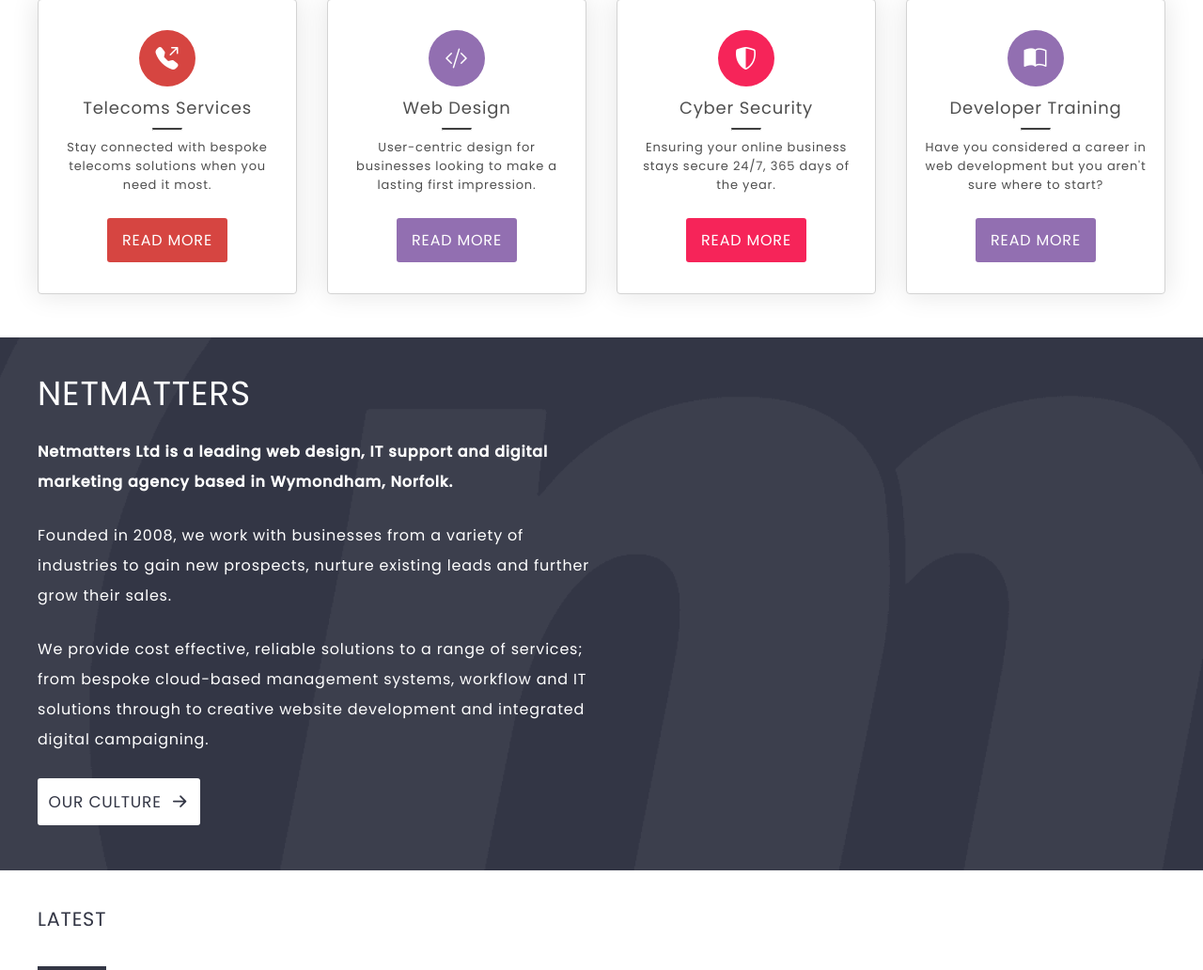
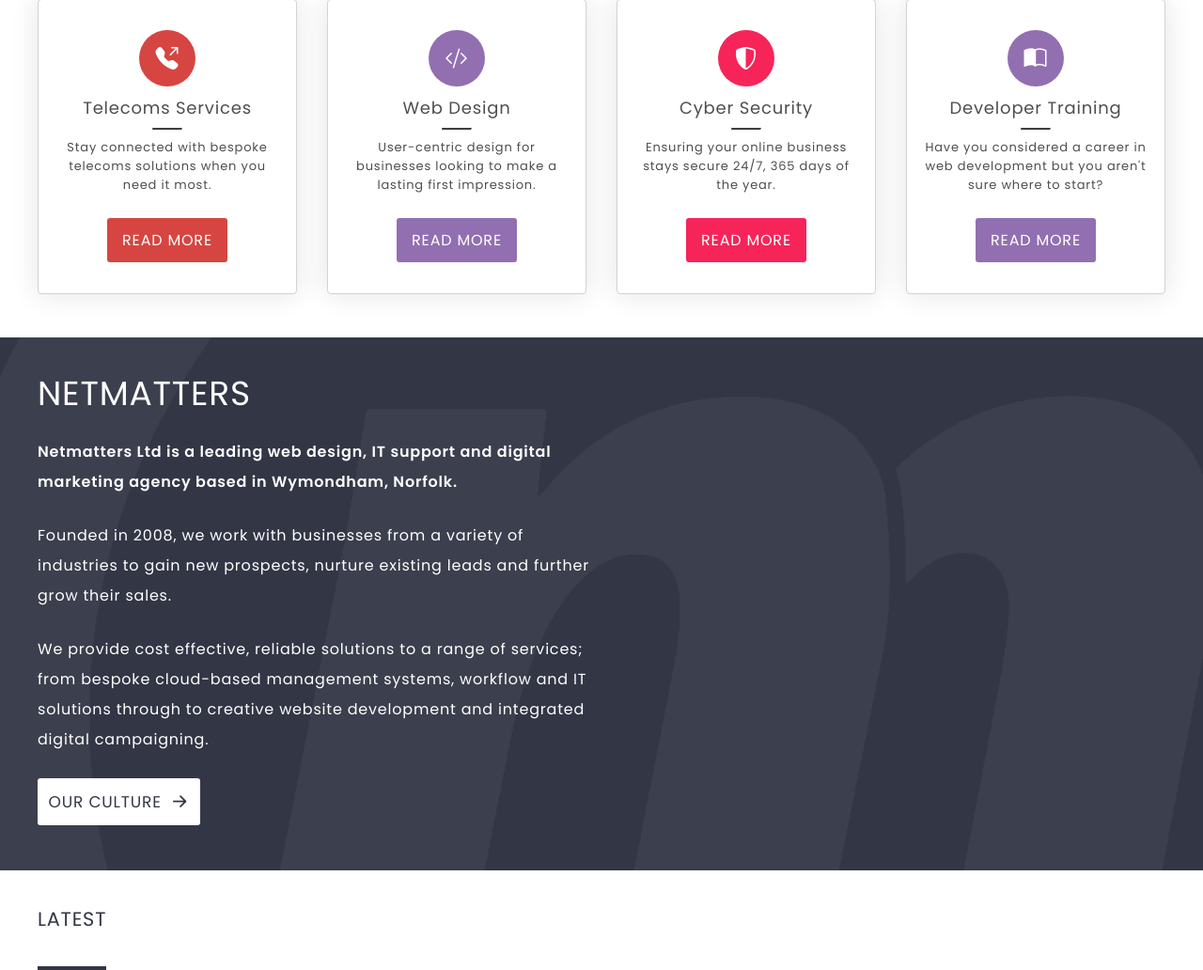
Before and after one commit to horatiohab/Netmatters-Website, a PHP site: page / in a window 1280 px wide. Shown: the part 1191-2223 px from the top of the page at 94% size. Run offline with PHP 8.4, Linux system fonts and the light colour scheme; some libraries are stand-ins or nearby versions.

Commit message:
- Change font weight of about subtitle

```diff
--- a/index.html
+++ b/index.html
@@ -271,8 +271,8 @@
         <!-- About section -->
         <div class="about-image">
             <div class="about-text">
-                <h1>NETMATTERS</h1>
-                <p><b>Netmatters Ltd is a leading web design, IT support and digital marketing agency based in Wymondham, Norfolk.</b></p><br>
+                <h2>NETMATTERS</h2>
+                <h3>Netmatters Ltd is a leading web design, IT support and digital marketing agency based in Wymondham, Norfolk.</h3><br>
                 <p>Founded in 2008, we work with businesses from a variety of industries to gain new prospects, nurture existing leads and further grow their sales.</p><br>
                 <p>We provide cost effective, reliable solutions to a range of services; from bespoke cloud-based management systems, workflow and IT solutions through to creative website development and integrated digital campaigning.</p><br>
 
--- a/scss/styles.css
+++ b/scss/styles.css
@@ -1,4 +1,4 @@
-@import url("https://fonts.googleapis.com/css2?family=Poppins:wght@400;500&display=swap");
+@import url("https://fonts.googleapis.com/css2?family=Poppins:wght@400;500;600;700&display=swap");
 * {
   padding: 0;
   font-family: "Poppins", sans-serif;
@@ -953,22 +953,26 @@ nav i {
     max-width: 720px;
   }
 }
-.about-image .about-text h1 {
+.about-image .about-text h2 {
   font-size: 36px;
   padding-bottom: 0.3em;
 }
-.about-image .about-text h1,
-.about-image .about-text p {
+.about-image .about-text h2,
+.about-image .about-text p, .about-image .about-text h3 {
   width: 600px;
   max-width: 100%;
   line-height: 2em;
   font-weight: 400;
 }
 @media (max-width: 991px) {
-  .about-image .about-text h1,
-.about-image .about-text p {
+  .about-image .about-text h2,
+.about-image .about-text p, .about-image .about-text h3 {
     width: 750px;
   }
+}
+.about-image .about-text h3 {
+  font-size: 16px;
+  font-weight: 600;
 }
 .about-image .about-text a {
   color: #333645;
--- a/scss/styles.scss
+++ b/scss/styles.scss
@@ -3,7 +3,7 @@
 "../scss/partials/variables.scss";
 
 // Webfonts
-@import url('https://fonts.googleapis.com/css2?family=Poppins:wght@400;500&display=swap');
+@import url('https://fonts.googleapis.com/css2?family=Poppins:wght@400;500;600;700&display=swap');
 
 // Basic Elements
 * {
@@ -562,12 +562,12 @@ nav {
             width: calc(100% - 30px);
             max-width: 720px;
         }
-        h1 {
+        h2 {
             font-size: 36px;
             padding-bottom: .3em;
         }
-        h1,
-        p {
+        h2,
+        p, h3 {
             width: 600px;
             max-width: 100%;
             // margin-bottom: .5em;
@@ -576,6 +576,10 @@ nav {
             @media (max-width: 991px) {
                 width: 750px;
             }
+        }
+        h3 {
+            font-size: 16px;
+            font-weight: 600;
         }
         a {
             color: $nav-bar-col;
```
Also changed, not shown: 1 other file.
